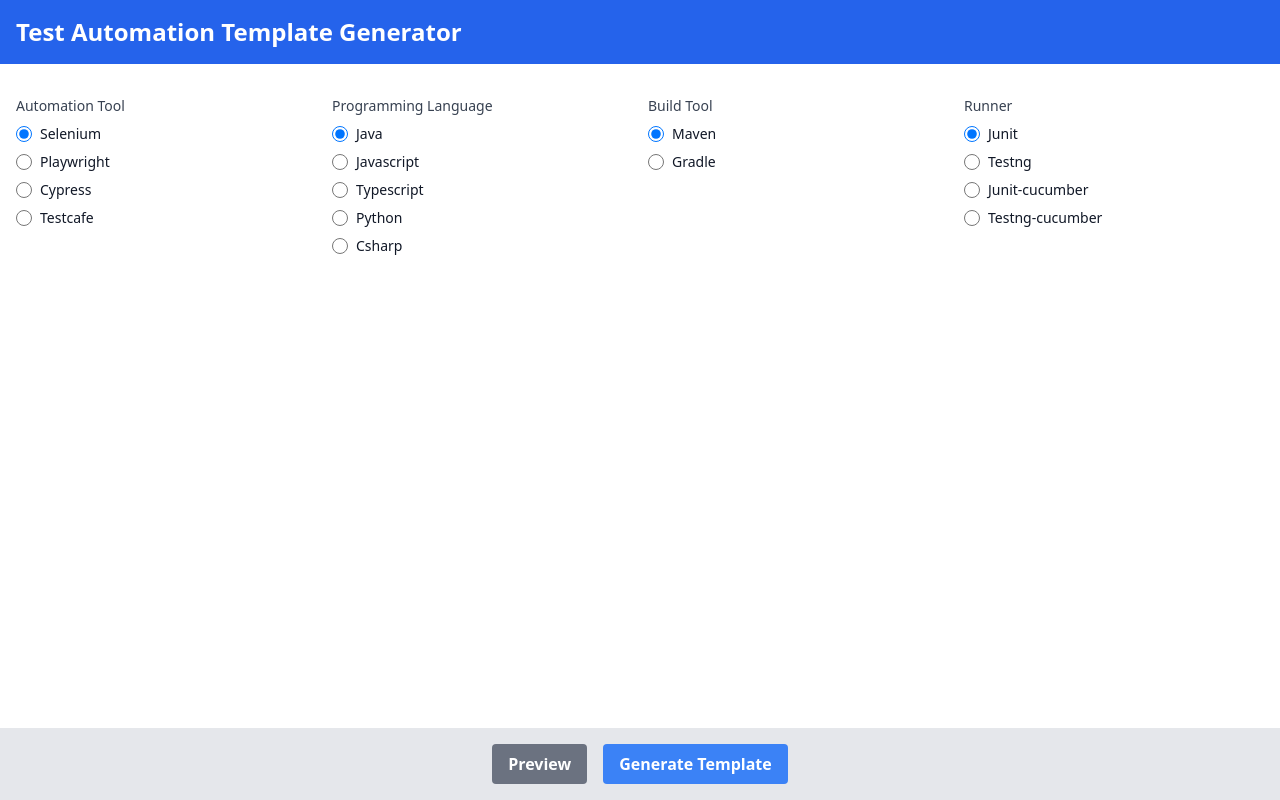
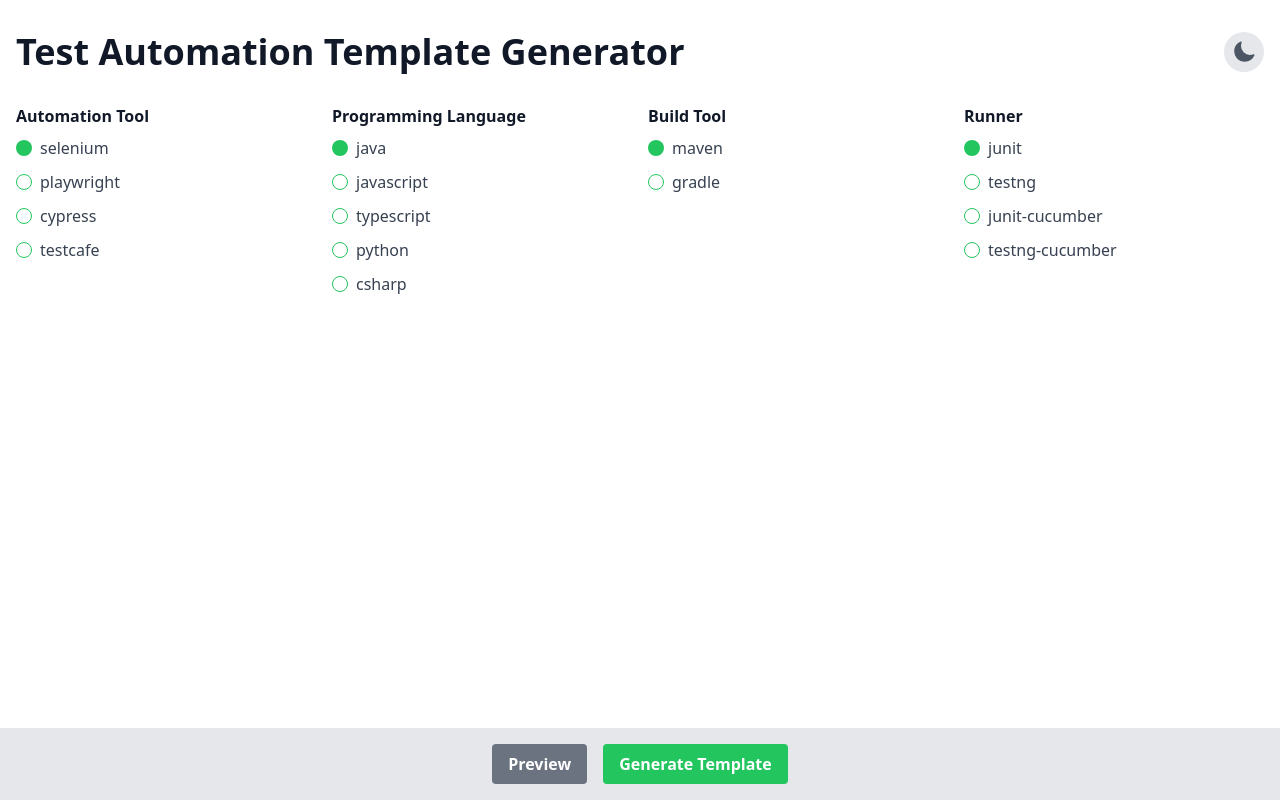
Before and after one commit to sridharbandi/test-template-factory, a Next.js app: page / in a window 1280 px wide. Built offline with nearby package versions, Linux system fonts and the light colour scheme.

Commit message:
Theme Switcher

```diff
--- a/src/components/Footer.tsx
+++ b/src/components/Footer.tsx
@@ -17,7 +17,7 @@
                 </button>
                 <button
                     onClick={onGenerate}
-                    className="bg-blue-500 hover:bg-blue-700 text-white font-bold py-2 px-4 rounded"
+                    className="bg-green-500 hover:bg-green-600 text-white font-bold py-2 px-4 rounded"
                 >
                     Generate Template
                 </button>
--- a/src/components/GenerateButton.tsx
+++ b/src/components/GenerateButton.tsx
@@ -8,7 +8,7 @@
     return (
         <button
             onClick={onClick}
-            className="bg-blue-500 hover:bg-blue-700 text-white font-bold py-2 px-4 rounded"
+            className="bg-green-500 hover:bg-green-600 text-white font-bold py-2 px-4 rounded"
         >
             Generate Template
         </button>
--- a/src/components/Preview.tsx
+++ b/src/components/Preview.tsx
@@ -5,6 +5,8 @@
 import { vscDarkPlus } from 'react-syntax-highlighter/dist/cjs/styles/prism';
 import { ClipboardIcon, ArrowDownTrayIcon } from '@heroicons/react/24/solid';
 import ReactMarkdown from 'react-markdown';
+import { useTheme } from './ThemeProvider';
+import { MoonIcon, SunIcon } from '@heroicons/react/24/solid';
 
 interface PreviewProps {
     config: ProjectConfig;
@@ -25,6 +27,7 @@
     const [fileContent, setFileContent] = useState<string | null>(null);
     const [expandedFolders, setExpandedFolders] = useState<Set<string>>(new Set());
     const [error, setError] = useState<string | null>(null);
+    const { theme } = useTheme();
 
     useEffect(() => {
         fetchRepoTree(config);
@@ -151,13 +154,13 @@
                 return (
                     <li
                         key={currentPath}
-                        className={`flex items-center cursor-pointer hover:bg-gray-700 p-1 ${selectedFile === currentPath ? 'text-blue-400 font-bold' : ''}`}
+                        className={`flex items-center cursor-pointer hover:bg-gray-700 p-1 ${selectedFile === currentPath ? 'text-green-400 font-bold' : ''}`}
                         onClick={() => {
                             setSelectedFile(currentPath);
                             fetchFileContent(item.url);
                         }}
                     >
-                        <DocumentIcon className="h-5 w-5 mr-2 text-blue-500" />
+                        <DocumentIcon className="h-5 w-5 mr-2 text-green-500" />
                         {item.path}
                     </li>
                 );
@@ -221,10 +224,12 @@
     };
 
     return (
-        <div className="fixed inset-0 bg-white text-gray-900 flex flex-col">
+        <div className={`fixed inset-0 ${theme === 'dark' ? 'bg-gray-900 text-white' : 'bg-white text-gray-900'} flex flex-col`}>
             <div className="flex-grow flex">
-                <div className="w-1/3 bg-gray-100 p-4 overflow-auto">
-                    <h3 className="text-lg font-medium mb-4">File Tree</h3>
+                <div className={`w-1/3 ${theme === 'dark' ? 'bg-gray-800' : 'bg-gray-100'} p-4 overflow-auto`}>
+                    <div className="flex justify-between items-center mb-4">
+                        <h3 className="text-lg font-medium">File Tree</h3>
+                    </div>
                     {error && <div className="text-red-500 mb-4">{error}</div>}
                     <div className="overflow-auto max-h-[calc(100vh-12rem)]">
                         <ul className="space-y-2">
@@ -232,24 +237,24 @@
                         </ul>
                     </div>
                 </div>
-                <div className="w-2/3 bg-white p-4 overflow-auto">
+                <div className={`w-2/3 ${theme === 'dark' ? 'bg-gray-900' : 'bg-white'} p-4 overflow-auto`}>
                     <div className="flex justify-between items-center mb-4">
                         <h3 className="text-lg font-medium">File Preview</h3>
                         {selectedFile && (
                             <div className="flex space-x-2">
                                 <button
                                     onClick={handleCopyToClipboard}
-                                    className="p-1 rounded hover:bg-gray-200"
+                                    className={`p-2 rounded-full ${theme === 'dark' ? 'bg-gray-700 hover:bg-gray-600' : 'bg-gray-200 hover:bg-gray-300'}`}
                                     title="Copy to Clipboard"
                                 >
-                                    <ClipboardIcon className="h-5 w-5 text-gray-600" />
+                                    <ClipboardIcon className="h-5 w-5" />
                                 </button>
                                 <button
                                     onClick={handleDownloadFile}
-                                    className="p-1 rounded hover:bg-gray-200"
+                                    className={`p-2 rounded-full ${theme === 'dark' ? 'bg-gray-700 hover:bg-gray-600' : 'bg-gray-200 hover:bg-gray-300'}`}
                                     title="Download File"
                                 >
-                                    <ArrowDownTrayIcon className="h-5 w-5 text-gray-600" />
+                                    <ArrowDownTrayIcon className="h-5 w-5" />
                                 </button>
                             </div>
                         )}
@@ -257,19 +262,20 @@
                     <div className="overflow-auto max-h-[calc(100vh-12rem)]">
                         {selectedFile ? (
                             selectedFile.toLowerCase().endsWith('.md') ? (
-                                <div className="prose max-w-none">
+                                <div className={`prose ${theme === 'dark' ? 'prose-invert' : ''} max-w-none`}>
                                     <ReactMarkdown>{fileContent || ''}</ReactMarkdown>
                                 </div>
                             ) : (
                                 <SyntaxHighlighter
                                     language={getLanguage(selectedFile)}
-                                    style={vscDarkPlus}
+                                    style={theme === 'dark' ? vscDarkPlus : undefined}
                                     showLineNumbers={true}
                                     wrapLines={true}
                                     customStyle={{
                                         margin: 0,
                                         padding: '1rem',
                                         borderRadius: '0.25rem',
+                                        backgroundColor: theme === 'dark' ? '#1e1e1e' : '#f8f8f8',
                                     }}
                                 >
                                     {fileContent || ''}
@@ -281,16 +287,16 @@
                     </div>
                 </div>
             </div>
-            <footer className="bg-gray-200 p-4 flex justify-center space-x-4">
+            <footer className={`${theme === 'dark' ? 'bg-gray-800' : 'bg-gray-200'} p-4 flex justify-center space-x-4`}>
                 <button
                     onClick={onClose}
-                    className="bg-gray-500 hover:bg-gray-700 text-white font-bold py-2 px-4 rounded"
+                    className={`${theme === 'dark' ? 'bg-gray-700 hover:bg-gray-600' : 'bg-gray-300 hover:bg-gray-400'} text-${theme === 'dark' ? 'white' : 'gray-900'} font-bold py-2 px-4 rounded`}
                 >
                     Close
                 </button>
                 <button
                     onClick={onDownload}
-                    className="bg-blue-500 hover:bg-blue-700 text-white font-bold py-2 px-4 rounded"
+                    className="bg-green-500 hover:bg-green-600 text-white font-bold py-2 px-4 rounded"
                 >
                     Download
                 </button>
--- a/src/components/RadioGroup.tsx
+++ b/src/components/RadioGroup.tsx
@@ -1,4 +1,5 @@
 import React from 'react';
+import { useTheme } from './ThemeProvider';
 
 interface RadioGroupProps {
     label: string;
@@ -8,27 +9,26 @@
 }
 
 const RadioGroup: React.FC<RadioGroupProps> = ({ label, options, selectedOption, onChange }) => {
+    const { theme } = useTheme();
     return (
-        <div className="mb-4">
-            <label className="block text-sm font-medium text-gray-700 mb-2">{label}</label>
-            <div className="space-y-2">
-                {options.map((option) => (
-                    <div key={option} className="flex items-center">
+        <div className={`mb-4 ${theme === 'dark' ? 'text-gray-100' : 'text-gray-900'}`}>
+            <label className="block mb-2 font-bold">{label}</label>
+            {options.map((option) => (
+                <div key={option} className="mb-2">
+                    <label className={`inline-flex items-center cursor-pointer ${theme === 'dark' ? 'text-gray-300' : 'text-gray-700'}`}>
                         <input
                             type="radio"
-                            id={`${label}-${option}`}
+                            className="hidden"
                             name={label}
                             value={option}
                             checked={selectedOption === option}
                             onChange={() => onChange(option)}
-                            className="focus:ring-blue-500 h-4 w-4 text-blue-600 border-gray-300"
                         />
-                        <label htmlFor={`${label}-${option}`} className="ml-2 block text-sm text-gray-900">
-                            {option.charAt(0).toUpperCase() + option.slice(1)}
-                        </label>
-                    </div>
-                ))}
-            </div>
+                        <span className={`w-4 h-4 inline-block mr-2 rounded-full ${selectedOption === option ? 'bg-green-500' : 'border border-green-500'}`}></span>
+                        <span>{option}</span>
+                    </label>
+                </div>
+            ))}
         </div>
     );
 };
--- /dev/null
+++ b/src/components/ThemeProvider.tsx
@@ -0,0 +1,44 @@
+import React, { createContext, useContext, useState, useEffect } from 'react';
+
+type Theme = 'light' | 'dark';
+
+interface ThemeContextType {
+  theme: Theme;
+  toggleTheme: () => void;
+}
+
+const ThemeContext = createContext<ThemeContextType | undefined>(undefined);
+
+export const ThemeProvider: React.FC<{ children: React.ReactNode }> = ({ children }) => {
+  const [theme, setTheme] = useState<Theme>('light');
+
+  useEffect(() => {
+    const savedTheme = localStorage.getItem('theme') as Theme | null;
+    if (savedTheme) {
+      setTheme(savedTheme);
+    }
+  }, []);
+
+  useEffect(() => {
+    document.documentElement.classList.toggle('dark', theme === 'dark');
+    localStorage.setItem('theme', theme);
+  }, [theme]);
+
+  const toggleTheme = () => {
+    setTheme(prevTheme => prevTheme === 'light' ? 'dark' : 'light');
+  };
+
+  return (
+    <ThemeContext.Provider value={{ theme, toggleTheme }}>
+      {children}
+    </ThemeContext.Provider>
+  );
+};
+
+export const useTheme = () => {
+  const context = useContext(ThemeContext);
+  if (context === undefined) {
+    throw new Error('useTheme must be used within a ThemeProvider');
+  }
+  return context;
+};
--- a/src/pages/_app.tsx
+++ b/src/pages/_app.tsx
@@ -1,8 +1,13 @@
-import type { AppProps } from 'next/app'
-import '../styles/globals.css'
+import type { AppProps } from 'next/app';
+import { ThemeProvider } from '../components/ThemeProvider';
+import '../styles/globals.css';
 
 function MyApp({ Component, pageProps }: AppProps) {
-  return <Component {...pageProps} />
+  return (
+    <ThemeProvider>
+      <Component {...pageProps} />
+    </ThemeProvider>
+  );
 }
 
-export default MyApp
+export default MyApp;
--- a/src/pages/index.tsx
+++ b/src/pages/index.tsx
@@ -6,6 +6,8 @@
 import { AutomationTool, ProgrammingLanguage, BuildTool, Runner, ProjectConfig } from '../types';
 import { AUTOMATION_TOOLS, PROGRAMMING_LANGUAGES, BUILD_TOOLS, RUNNERS } from '../utils/constants';
 import Preview from '../components/Preview';
+import { useTheme } from '../components/ThemeProvider';
+import { MoonIcon, SunIcon } from '@heroicons/react/24/solid';
 
 const Home: React.FC = () => {
     const [config, setConfig] = useState<ProjectConfig>({
@@ -14,7 +16,7 @@
         buildTool: 'maven',
         runner: 'junit',
     });
-
+    const { theme, toggleTheme } = useTheme();
     const [showPreview, setShowPreview] = useState(false);
 
     useEffect(() => {
@@ -133,15 +135,23 @@
     };
 
     return (
-        <div className="flex flex-col min-h-screen">
+            <div className={`flex flex-col min-h-screen ${theme === 'dark' ? 'bg-gray-900 text-gray-100' : 'bg-white text-gray-900'}`}>
                 <Head>
                     <title>Test Automation Template Generator</title>
                     <link rel="icon" href="/favicon.ico" />
                 </Head>
 
-            <Header />
+                <main className="flex-grow container mx-auto px-4 py-8">
+                    <div className="flex justify-between items-center mb-8">
+                        <h1 className="text-4xl font-bold">Test Automation Template Generator</h1>
+                        <button
+                            onClick={toggleTheme}
+                            className={`p-2 rounded-full ${theme === 'dark' ? 'bg-gray-700 text-yellow-400' : 'bg-gray-200 text-gray-600'}`}
+                        >
+                            {theme === 'dark' ? <SunIcon className="h-6 w-6" /> : <MoonIcon className="h-6 w-6" />}
+                        </button>
+                    </div>
 
-            <main className="flex-grow container mx-auto px-4 py-8">
                     <div className="grid grid-cols-1 md:grid-cols-2 lg:grid-cols-4 gap-4">
                         <RadioGroup
                             label="Automation Tool"
```
Lines whose indentation alone changed are shown as unchanged.
